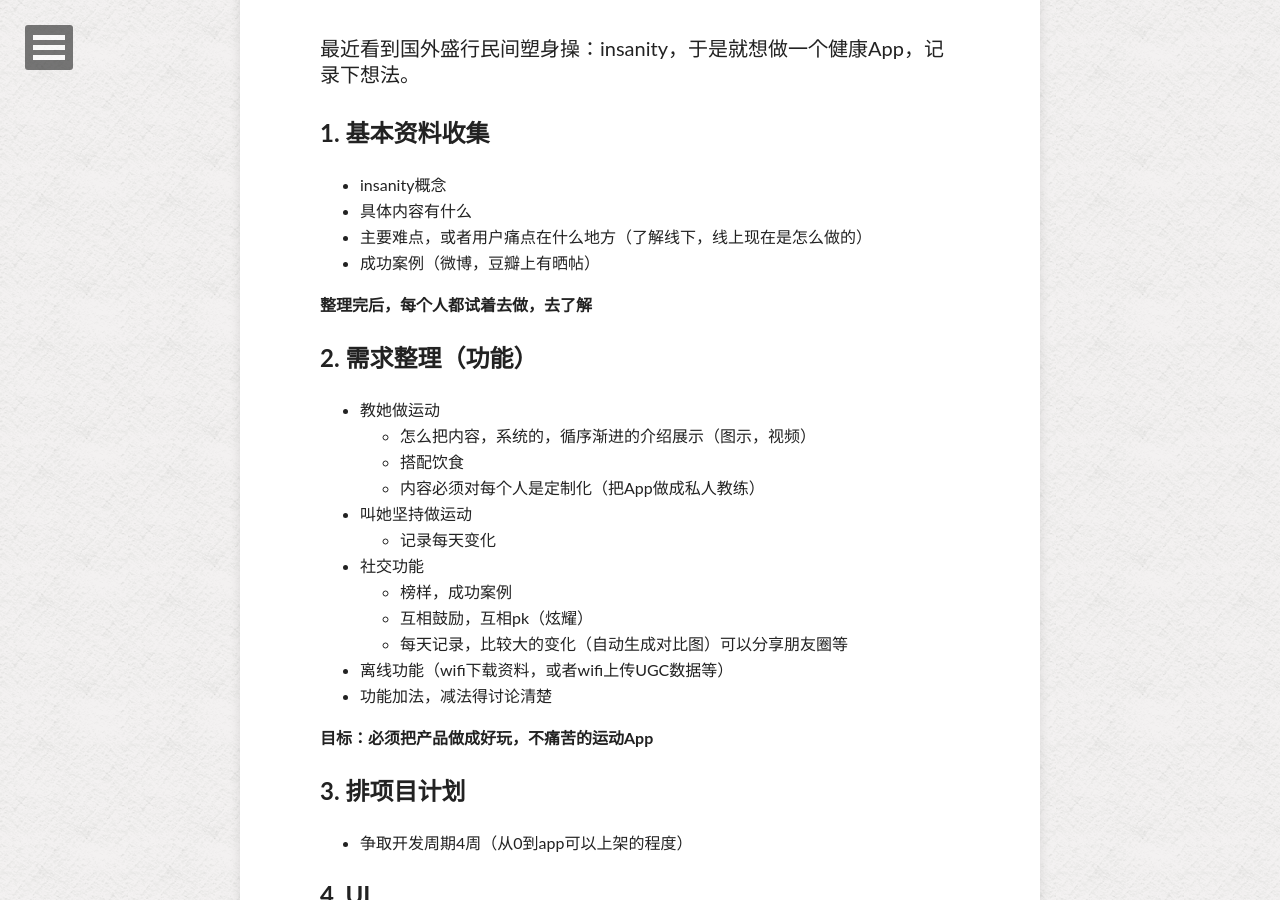
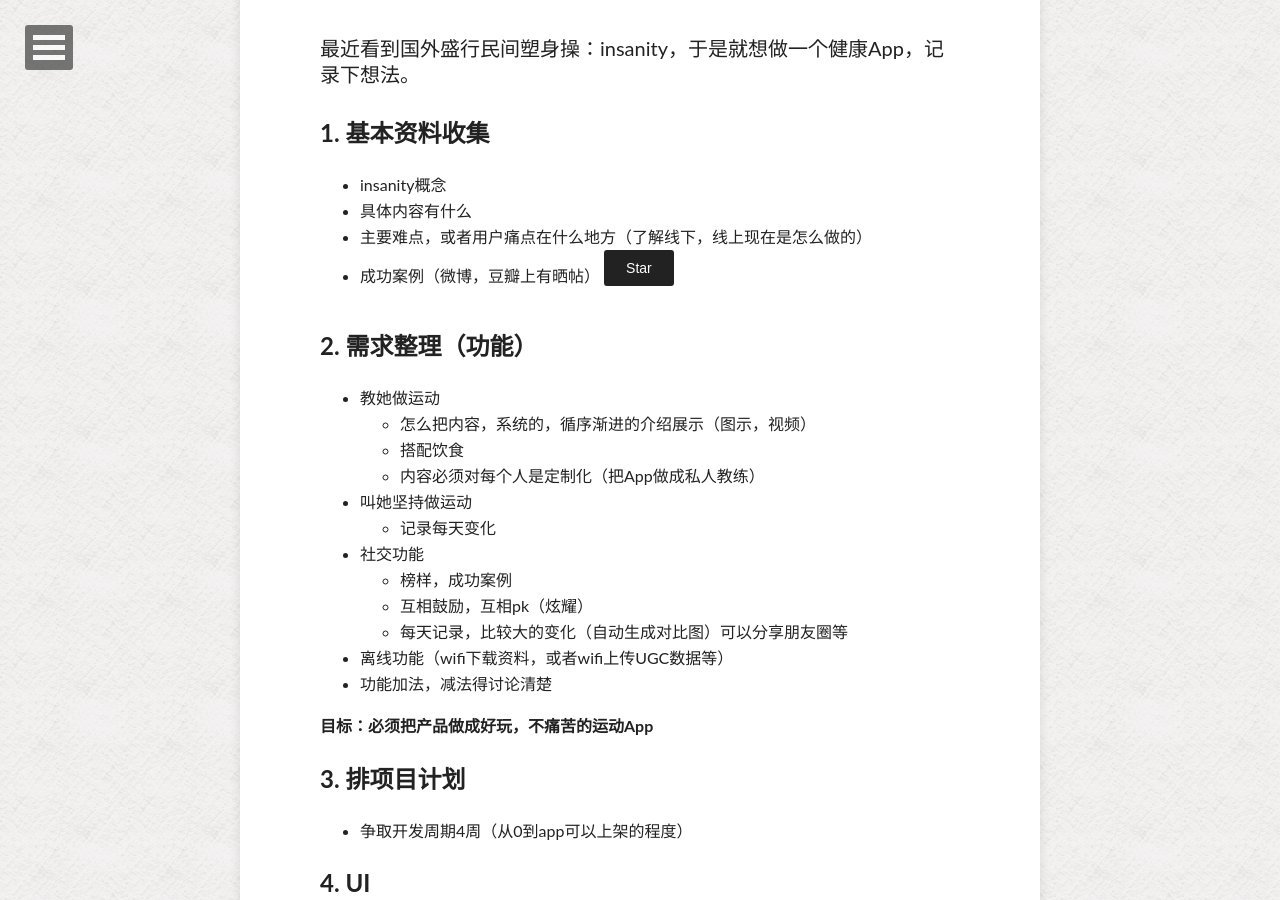
Before and after one commit to laoshucheng/tonyrisk, a Jekyll site: the page built from _posts/2014-05-01-start-insanity-app.md, in a window 1280 px wide and 900 px high, scrolled down 485 px. Built offline with Jekyll 4.4.1, drawn with Linux system fonts in a browser that asks for light colours; nearby versions of some CDN libraries.

Commit message:
add post

```diff
--- a/_posts/2014-05-01-start-insanity-app.md
+++ b/_posts/2014-05-01-start-insanity-app.md
@@ -13,8 +13,9 @@
 - 具体内容有什么
 - 主要难点，或者用户痛点在什么地方（了解线下，线上现在是怎么做的）
 - 成功案例（微博，豆瓣上有晒帖）
-
-**整理完后，每个人都试着去做，去了解**
+    <button type="button" class="btn btn-default btn-lg">
+      <span class="glyphicon glyphicon-star"></span> Star
+    </button>
 
 <!--break-->
 
```
